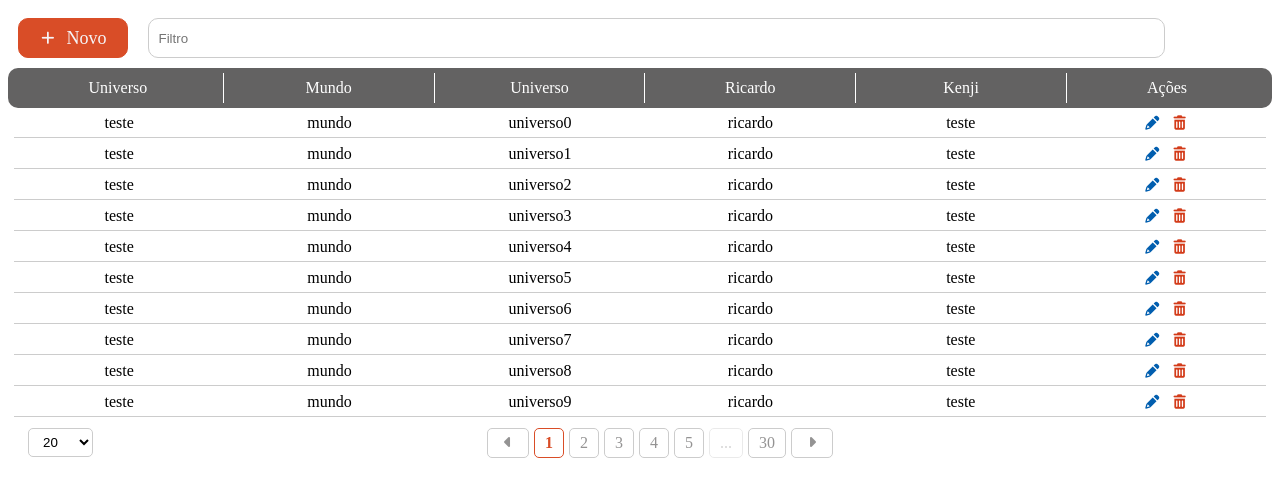
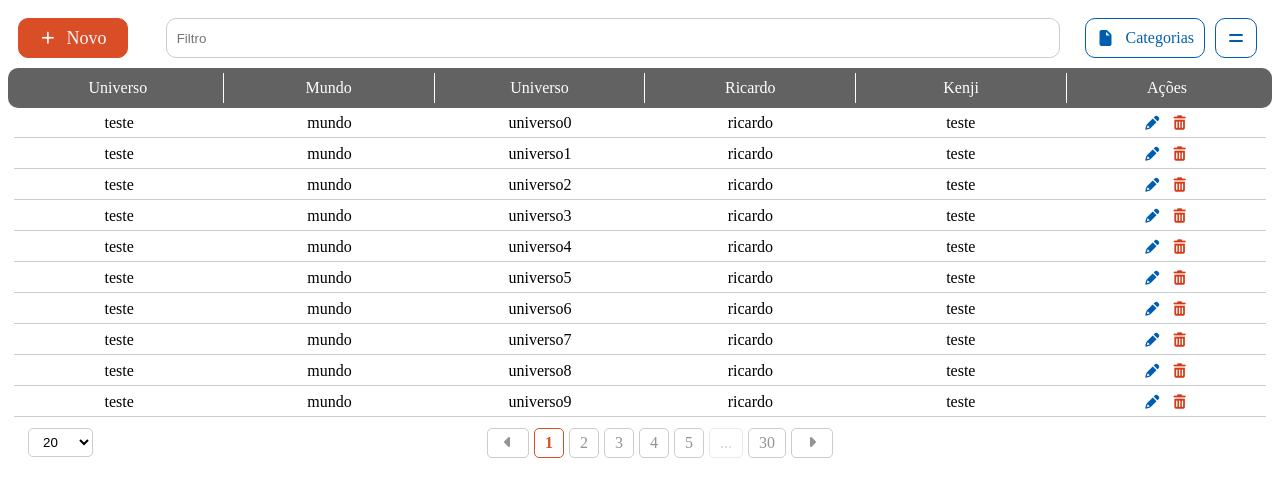
Before and after one commit to WorkspaceCardappio/angular-component-hub, an Angular app in the folder angular-component-hub/: page / in a window 1280 px wide. Shown: the top 496 px of the page. Built offline with nearby package versions, Linux system fonts and the light colour scheme.

Commit message:
feat: criando html filtros

```diff
--- a/angular-component-hub/src/app/shared/list/list.component.html
+++ b/angular-component-hub/src/app/shared/list/list.component.html
@@ -8,6 +8,33 @@
   ></app-generic-button>
 
   <input placeholder="Filtro"/>
+
+  <div class="filters">
+    <span class="filters-field">
+      <i class="fa-solid fa-file"></i>
+      Categorias
+      <div class="dropdown">
+        <ul>
+          <li><i class="fa-solid fa-file"></i>Teste</li>
+          <li><i class="fa-solid fa-file"></i>Mundo</li>
+          <li><i class="fa-solid fa-file"></i>Categorias</li>
+        </ul>
+      </div>
+    </span>
+    <span class="filters-field">
+      <i class="fa-solid fa-equals"></i>
+      <div class="dropdown">
+        <ul>
+          <li><i class="fa-solid fa-not-equal"></i></li>
+          <li><i class="fa-solid fa-greater-than-equal"></i></li>
+          <li><i class="fa-solid fa-less-than-equal"></i></li>
+          <li><i class="fa-solid fa-greater-than"></i></li>
+          <li><i class="fa-solid fa-less-than"></i></li>
+          <li><i class="fa-solid fa-percent"></i></li>
+        </ul>
+      </div>
+    </span>
+  </div>
 
 </div>
 
--- a/angular-component-hub/src/app/shared/list/list.component.scss
+++ b/angular-component-hub/src/app/shared/list/list.component.scss
@@ -1,15 +1,83 @@
 .header {
-  display: flex;
+  display: grid;
   padding: 10px;
   gap: 20px;
+  grid-template-columns: 1fr 7fr 1fr;
 
   input {
-    width: 80%;
     border-radius: 10px;
     outline: none;
     border: 1px solid #ccc;
     padding: 10px;
   }
+
+  .filters {
+    padding: 0 5px;
+    display: flex;
+    justify-content: flex-end;
+    gap: 10px;
+
+    .filters-field {
+      display: flex;
+      gap: 10px;
+      align-items: center;
+      justify-content: center;
+      position: relative;
+      color: #015EAF;
+      border: 1px solid #015EAF;
+      border-radius: 10px;
+      padding: 10px;
+      cursor: pointer;
+      transition: all 0.5s ease-out;
+    }
+
+    .filters-field:hover {
+      background-color: #015EAF;
+      color: white;
+      border: 1px solid white;
+    }
+
+    .dropdown {
+      position: absolute;
+      top: 100%;
+      left: 50%;
+      transform: translateX(-50%);
+      z-index: 3;
+      opacity: 0;
+      visibility: hidden;
+      transition: opacity 0.3s ease;
+    }
+
+    .filters-field:hover .dropdown {
+      opacity: 1;
+      visibility: visible;
+    }
+
+    .dropdown ul {
+      margin-top: 5px;
+      background-color: white;
+      padding: 10px;
+      display: flex;
+      flex-direction: column;
+      gap: 10px;
+    }
+
+    .dropdown ul li {
+      border-radius: 10px;
+      padding: 10px 20px;
+      display: flex;
+      gap: 10px;
+      list-style: none;
+      background-color: white;
+      color: #015EAF;
+    }
+
+    .dropdown ul li:hover {
+      background-color: #015EAF;
+      color: white;
+    }
+  }
+
 }
 
 section {
```
